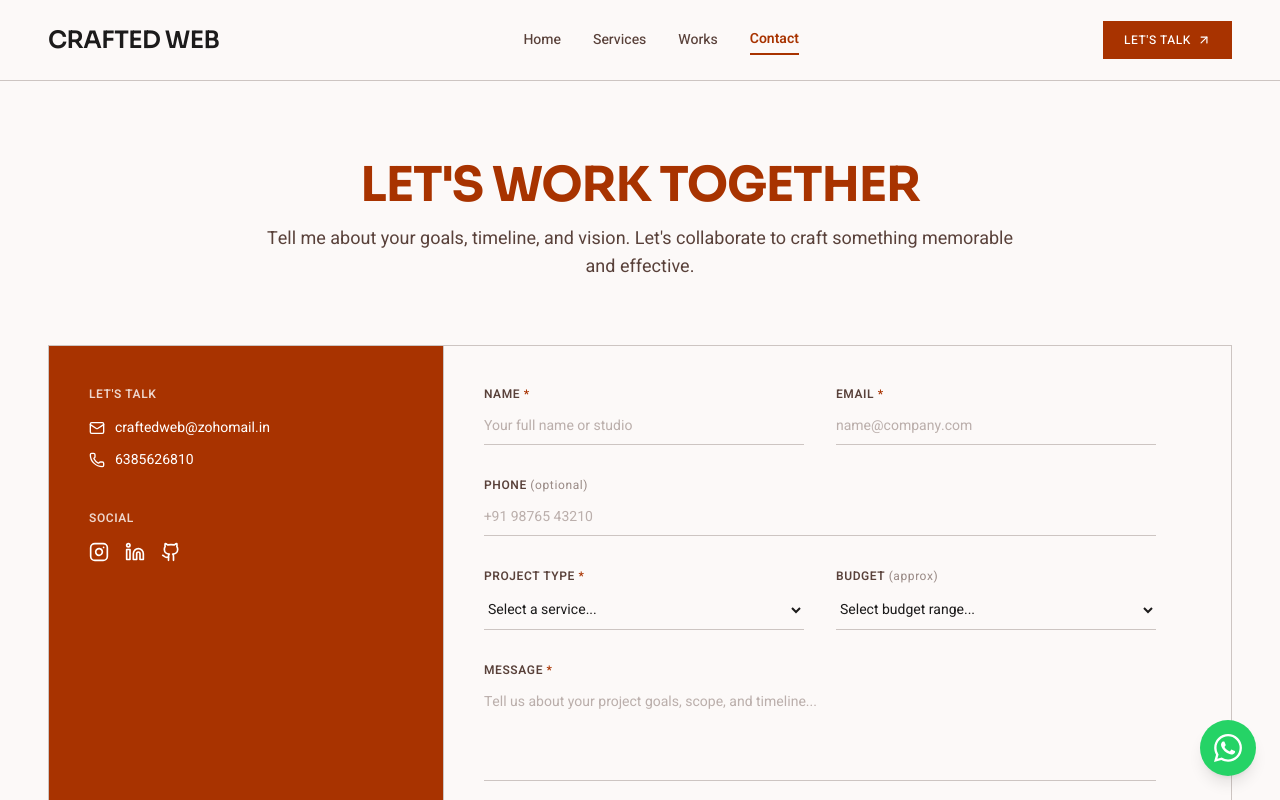
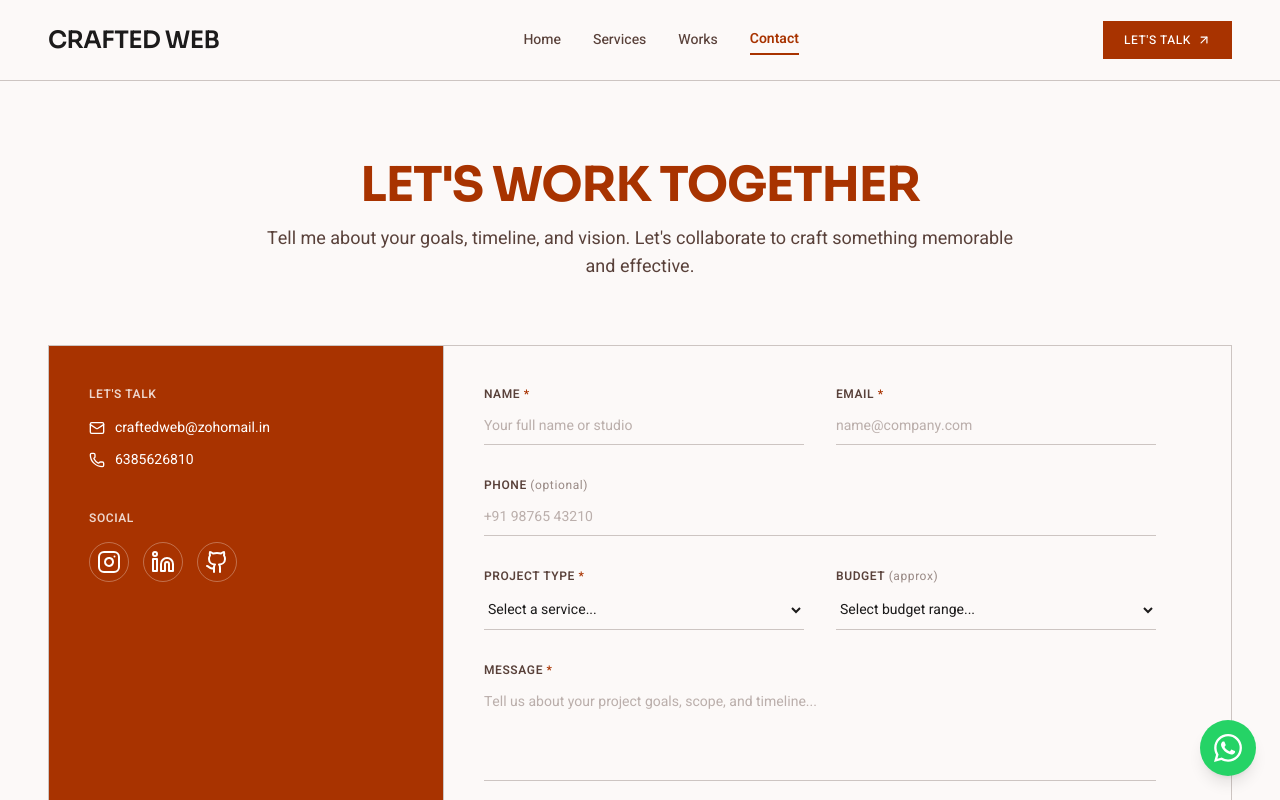
Before and after one commit to Nirmal0804/Freelancing-Portfolio, a Next.js app: page /contact in a window 1280 px wide. Shown: the top 800 px of the page. Built offline with nearby package versions, Linux system fonts and the light colour scheme.

Commit message:
style: add circular border frames and refined spacing to social icons in ContactForm

```diff
--- a/components/contact/ContactForm.tsx
+++ b/components/contact/ContactForm.tsx
@@ -178,33 +178,33 @@ export const ContactForm: React.FC = () => {
             <h2 className="font-sans font-semibold text-xs text-white/80 mb-4 uppercase tracking-wider">
               SOCIAL
             </h2>
-            <div className="flex items-center gap-4 text-white">
+            <div className="flex items-center gap-3.5 text-white">
               <a
                 href="https://www.instagram.com/crafted_webs/"
                 target="_blank"
                 rel="noopener noreferrer"
                 aria-label="Instagram"
-                className="text-white hover:text-white/70 hover:-translate-y-0.5 transition-all duration-200 p-1 -m-1"
+                className="w-10 h-10 rounded-full border border-white/30 flex items-center justify-center text-white hover:border-white hover:bg-white/10 hover:-translate-y-0.5 transition-all duration-200 shrink-0"
               >
-                <Instagram className="w-5 h-5" />
+                <Instagram className="w-4.5 h-4.5" />
               </a>
               <a
                 href="https://www.linkedin.com/in/nirmal-p-44645a326/"
                 target="_blank"
                 rel="noopener noreferrer"
                 aria-label="LinkedIn"
-                className="text-white hover:text-white/70 hover:-translate-y-0.5 transition-all duration-200 p-1 -m-1"
+                className="w-10 h-10 rounded-full border border-white/30 flex items-center justify-center text-white hover:border-white hover:bg-white/10 hover:-translate-y-0.5 transition-all duration-200 shrink-0"
               >
-                <Linkedin className="w-5 h-5" />
+                <Linkedin className="w-4.5 h-4.5" />
               </a>
               <a
                 href="https://github.com/Nirmal0804"
                 target="_blank"
                 rel="noopener noreferrer"
                 aria-label="GitHub"
-                className="text-white hover:text-white/70 hover:-translate-y-0.5 transition-all duration-200 p-1 -m-1"
+                className="w-10 h-10 rounded-full border border-white/30 flex items-center justify-center text-white hover:border-white hover:bg-white/10 hover:-translate-y-0.5 transition-all duration-200 shrink-0"
               >
-                <Github className="w-5 h-5" />
+                <Github className="w-4.5 h-4.5" />
               </a>
             </div>
           </div>
```
